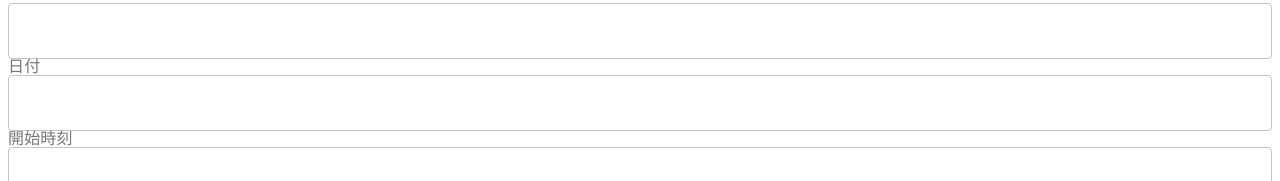
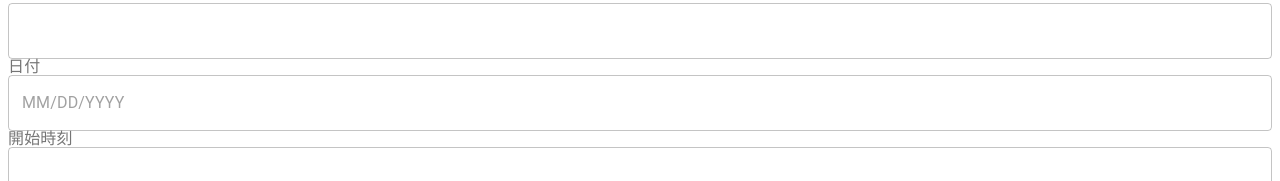
Before and after one commit to yuya-0928/eventAnnounceBot, a React (Vite) app in the folder frontend/: page / in a window 1280 px wide. Shown: the part 324-505 px from the top of the page. Built offline with nearby package versions, Linux system fonts and the light colour scheme.

Commit message:
Date pickerの設置をする

```diff
--- a/frontend/src/component/VrcEventCalenderUrlGenerator.tsx
+++ b/frontend/src/component/VrcEventCalenderUrlGenerator.tsx
@@ -6,6 +6,8 @@ import {
   FormControlLabel as MuiFormControlLabel,
   Checkbox as MuiCheckbox,
 } from "@material-ui/core";
+import { DatePicker, LocalizationProvider } from "@mui/x-date-pickers";
+import { AdapterDayjs } from "@mui/x-date-pickers/AdapterDayjs";
 
 export const VrcEventCalenderUrlGenerator = () => {
   return (
@@ -30,7 +32,13 @@ export const VrcEventCalenderUrlGenerator = () => {
         </MuiFormControl>
         <MuiFormControl>
           <MuiFormLabel>日付</MuiFormLabel>
-          <MuiTextField name="date" variant="outlined" />
+          <LocalizationProvider dateAdapter={AdapterDayjs}>
+            <DatePicker
+              onChange={(newValue) => {
+                console.log(newValue);
+              }}
+            />
+          </LocalizationProvider>
         </MuiFormControl>
         <MuiFormControl>
           <MuiFormLabel>開始時刻</MuiFormLabel>
```
